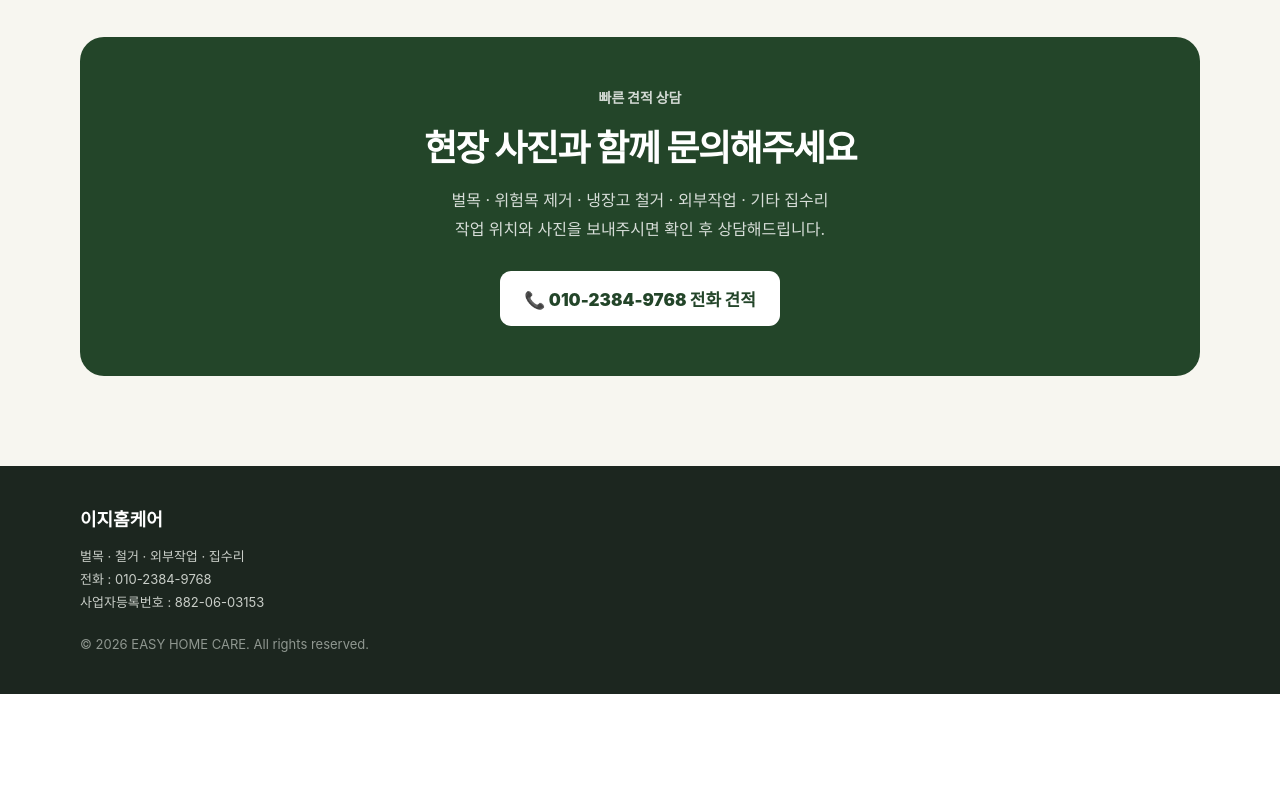
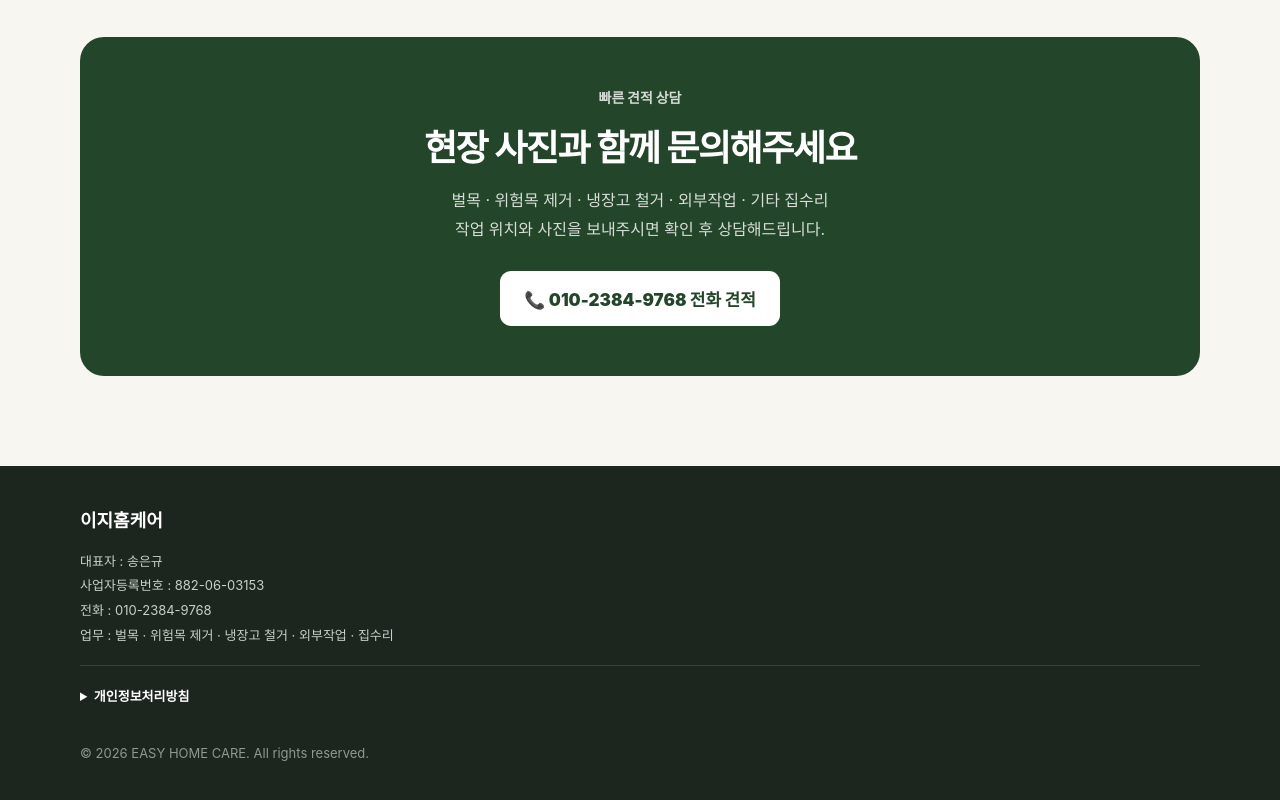
Before and after one commit to rlatngud061277-sudo/easyhomecare, a Next.js app: page / in a window 1280 px wide. Shown: the part 1894-2694 px from the top of the page. Before the commit the page ends 2588 px from the top, so only its background shows below. Built offline with nearby package versions, Linux system fonts and the light colour scheme.

Commit message:
Update page.js

```diff
--- a/app/page.js
+++ b/app/page.js
@@ -518,7 +518,7 @@ export default function Home() {
         style={{
           background: "#1c261f",
           color: "#c9cec8",
-          padding: "38px 24px",
+          padding: "38px 24px 100px",
         }}
       >
         <div
@@ -526,7 +526,7 @@ export default function Home() {
             maxWidth: "1120px",
             margin: "0 auto",
             fontSize: "13px",
-            lineHeight: "1.8",
+            lineHeight: "1.9",
           }}
         >
           <strong
@@ -534,19 +534,103 @@ export default function Home() {
               display: "block",
               color: "#fff",
               fontSize: "18px",
-              marginBottom: "8px",
+              marginBottom: "10px",
             }}
           >
             이지홈케어
           </strong>
 
-          <div>벌목 · 철거 · 외부작업 · 집수리</div>
+          <div>대표자 : 송은규</div>
+          <div>사업자등록번호 : 882-06-03153</div>
           <div>전화 : 010-2384-9768</div>
-          <div>사업자등록번호 : 882-06-03153</div>
+          <div>
+            업무 : 벌목 · 위험목 제거 · 냉장고 철거 · 외부작업 · 집수리
+          </div>
 
           <div
             style={{
               marginTop: "18px",
+              paddingTop: "18px",
+              borderTop: "1px solid rgba(255,255,255,0.12)",
+            }}
+          >
+            <details>
+              <summary
+                style={{
+                  color: "#fff",
+                  fontWeight: "700",
+                  cursor: "pointer",
+                  marginBottom: "12px",
+                }}
+              >
+                개인정보처리방침
+              </summary>
+
+              <div
+                style={{
+                  color: "#aeb5af",
+                  lineHeight: "1.8",
+                  paddingTop: "8px",
+                }}
+              >
+                <p>
+                  이지홈케어는 고객의 개인정보를 중요하게 생각하며 관련
+                  법령에 따라 개인정보를 보호하고 있습니다.
+                </p>
+
+                <p>
+                  <strong style={{ color: "#d9ddd9" }}>
+                    1. 수집하는 개인정보
+                  </strong>
+                  <br />
+                  견적 및 작업 상담 과정에서 이름, 연락처, 작업 주소,
+                  현장 사진 및 상담에 필요한 정보를 제공받을 수 있습니다.
+                </p>
+
+                <p>
+                  <strong style={{ color: "#d9ddd9" }}>
+                    2. 개인정보 이용 목적
+                  </strong>
+                  <br />
+                  수집된 정보는 견적 상담, 현장 확인, 작업 일정 조율,
+                  고객 문의 응대 및 서비스 제공을 위해 이용됩니다.
+                </p>
+
+                <p>
+                  <strong style={{ color: "#d9ddd9" }}>
+                    3. 개인정보 보유 및 이용기간
+                  </strong>
+                  <br />
+                  개인정보는 이용 목적이 달성된 후 지체 없이 파기하며,
+                  관계 법령에 따라 보존이 필요한 경우 해당 기간 동안
+                  보관할 수 있습니다.
+                </p>
+
+                <p>
+                  <strong style={{ color: "#d9ddd9" }}>
+                    4. 개인정보의 제3자 제공
+                  </strong>
+                  <br />
+                  이지홈케어는 법령에서 정한 경우를 제외하고 고객의 동의
+                  없이 개인정보를 제3자에게 제공하지 않습니다.
+                </p>
+
+                <p>
+                  <strong style={{ color: "#d9ddd9" }}>
+                    5. 개인정보 관련 문의
+                  </strong>
+                  <br />
+                  개인정보 관련 문의 : 010-2384-9768
+                  <br />
+                  대표자 : 송은규
+                </p>
+              </div>
+            </details>
+          </div>
+
+          <div
+            style={{
+              marginTop: "20px",
               color: "#8f9790",
             }}
           >
```
